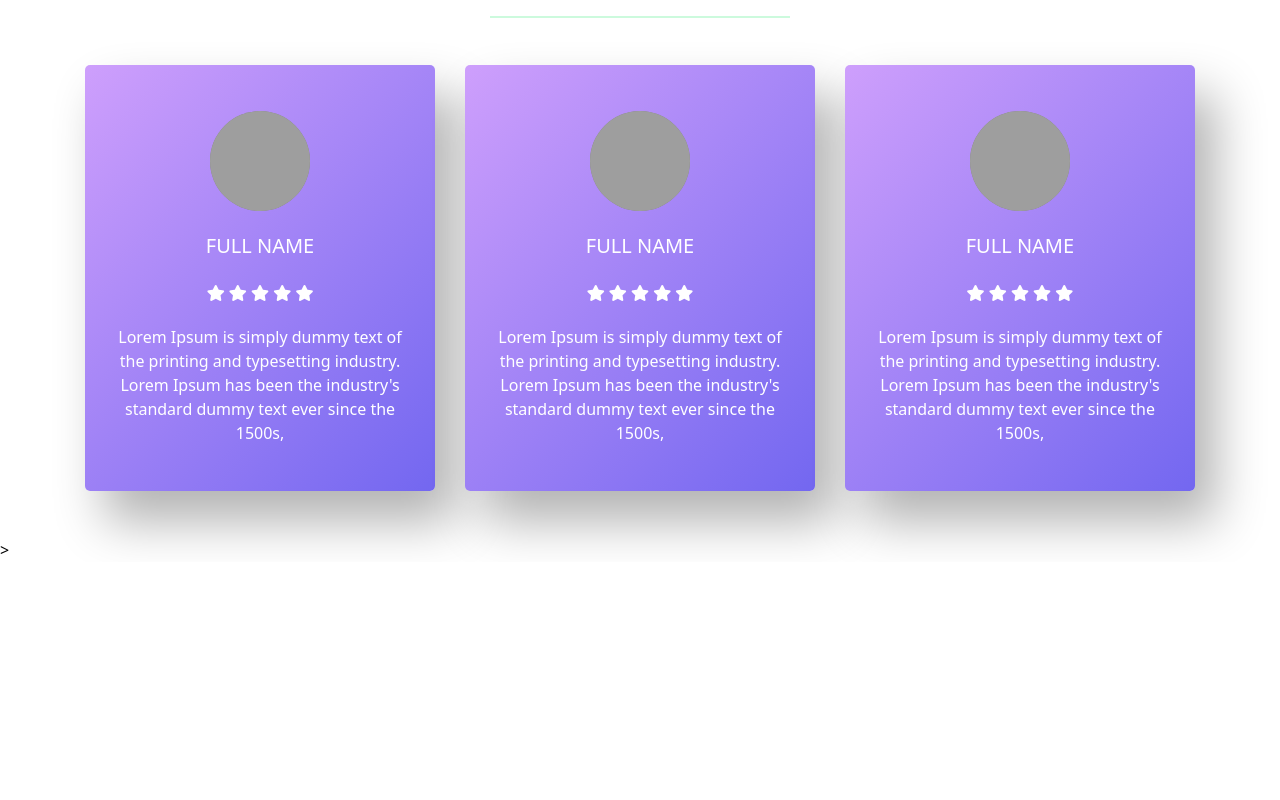
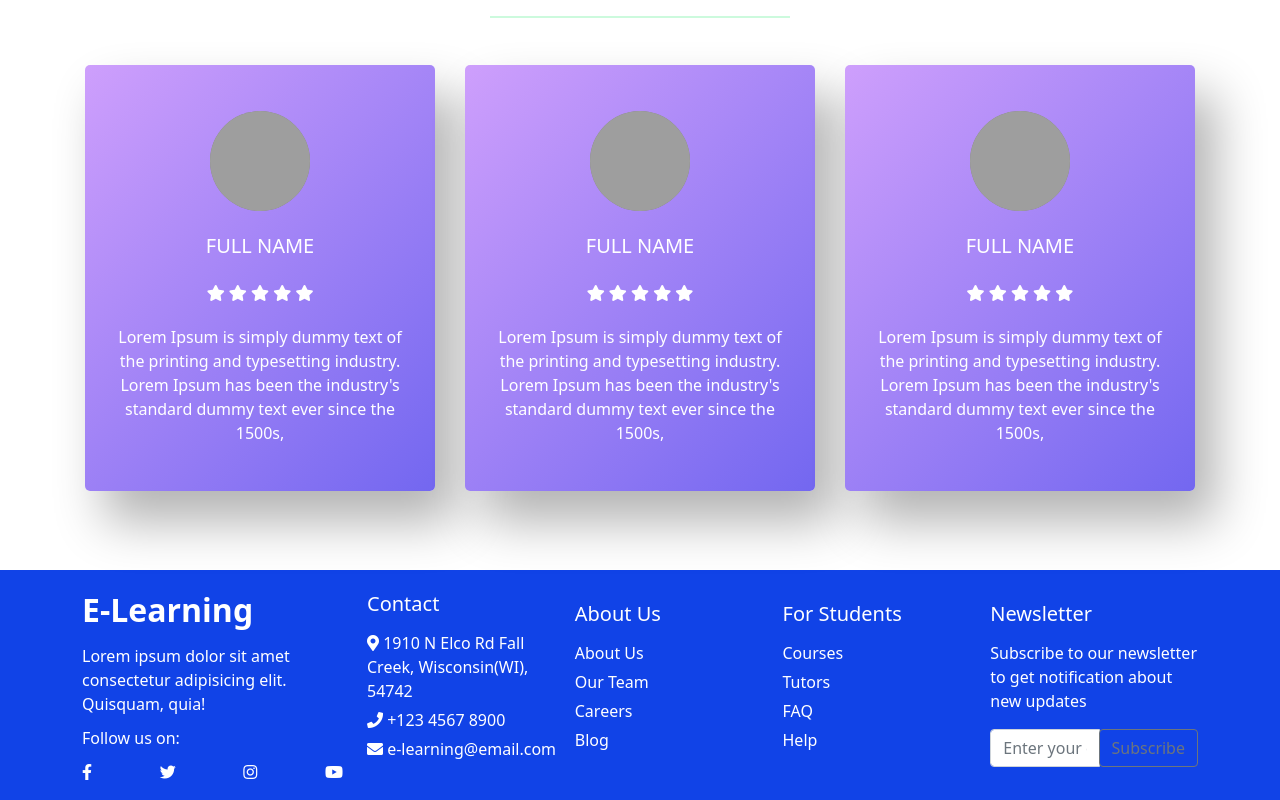
Before and after one commit to deotamaaa/e-learning, a plain HTML site: page index.html in a window 1280 px wide. Shown: the part 2379-3179 px from the top of the page. Before the commit the page ends 2941 px from the top, so only its background shows below. Drawn offline with nearby package versions, Linux system fonts and the light colour scheme; grey boxes are pictures that could not be loaded.

Commit message:
Finish e learning website

```diff
--- a/css/_styles.scss
+++ b/css/_styles.scss
@@ -110,3 +110,68 @@ body {
     }
 
 }
+
+footer {
+    background-color: #1143e7;
+    height: auto;
+    color: white;
+    margin-top: 2rem;
+
+    .left-footer {
+        .social-media {
+            display: flex;
+            justify-content: space-between;
+
+            a {
+                color: white;
+                font-size: 1rem;
+
+                &:hover {
+                    color: #081d61;
+                }
+            }
+        }
+
+        .footer-logo {
+            color: white;
+        }
+
+        p {
+            margin: 10px 0;
+        }
+
+    }
+
+    .right-footer {
+        display: flex;
+        justify-content: space-between;
+        align-items: center;
+
+        ul {
+            padding: 0;
+            list-style: none;
+        }
+
+        a {
+            color: white;
+            text-decoration: none;
+
+            &:hover {
+                color: #747474;
+            }
+        }
+
+        .content {
+            h5 {
+                margin-bottom: 15px;
+            }
+
+            li {
+                margin-bottom: 5px;
+            }
+
+        }
+    }
+
+
+}
--- a/index.html
+++ b/index.html
@@ -286,20 +286,97 @@
                 </div>
             </div>
         </div>
-
-
     </section>
     <!-- END OF TESTIMONIALS -->
 
     <!-- Footer  -->
+    <footer>
+        <div class="container">
+            <div class="row">
+                <div class="col-sm-3 left-footer my-3">
+                    <a class="navbar-brand fw-bold fs-2 footer-logo" href="#home">E-Learning</a>
+                    <p>Lorem ipsum dolor sit amet consectetur adipisicing elit. Quisquam, quia!</p>
+                    <p>Follow us on:</p>
+                    <div class="social-media">
+                        <a href="#"><i class="fab fa-facebook-f"></i></a>
+                        <a href="#"><i class="fab fa-twitter"></i></a>
+                        <a href="#"><i class="fab fa-instagram"></i></a>
+                        <a href="#"><i class="fab fa-youtube"></i></a>
+                    </div>
+                </div>
+                <div class="col-sm-9 right-footer">
+                    <div class="col-sm-3 content">
+                        <h5>Contact</h5>
+                        <ul>
+                            <li>
+                                <i class="fas fa-map-marker-alt"></i>
+                                <span>1910 N Elco Rd
+                                    Fall Creek, Wisconsin(WI), 54742</span>
+                            </li>
+                            <li>
+                                <i class="fas fa-phone"></i>
+                                <span>+123 4567 8900</span>
+                            </li>
+                            <li>
+                                <i class="fas fa-envelope"></i>
+                                <span>e-learning@email.com</span>
+                            </li>
+                    </div>
+                    <div class="col-sm-3 content">
+                        <h5>About Us</h5>
+                        <ul>
+                            <li>
+                                <a href="#">About Us</a>
+                            </li>
+                            <li>
+                                <a href="#">Our Team</a>
+                            </li>
+                            <li>
+                                <a href="#">Careers</a>
+                            </li>
+                            <li>
+                                <a href="#">Blog</a>
+                            </li>
+                        </ul>
+                    </div>
+                    <div class="col-sm-3 content">
+                        <h5>For Students</h5>
+                        <ul>
+                            <li>
+                                <a href="#">Courses</a>
+                            </li>
+                            <li>
+                                <a href="#">Tutors</a>
+                            </li>
+                            <li>
+                                <a href="#">FAQ</a>
+                            </li>
+                            <li>
+                                <a href="#">Help</a>
+                            </li>
+                    </div>
+                    <div class="col-sm-3 content">
+                        <h5>Newsletter</h5>
+                        <p>Subscribe to our newsletter to get notification about new updates</p>
+                        <div class="input-group">
+                            <input type="text" class="form-control" placeholder="Enter your email">
+                            <div class="input-group-append">
+                                <button class="btn btn-outline-secondary" type="button">
+                                    Subscribe
+                                </button>
+                            </div>
+                        </div>
+                    </div>
+                </div>
+            </div>
 
-
+    </footer>
     <!-- End Of Footer -->
 
 
 
 
-    <!-- JS Script -->>
+    <!-- JS Script -->
     <script src="https://cdn.jsdelivr.net/npm/@popperjs/core@2.9.2/dist/umd/popper.min.js"
         integrity="sha384-IQsoLXl5PILFhosVNubq5LC7Qb9DXgDA9i+tQ8Zj3iwWAwPtgFTxbJ8NT4GN1R8p"
         crossorigin="anonymous"></script>
```
Also changed, not shown: css/style.css, 1 other file.
